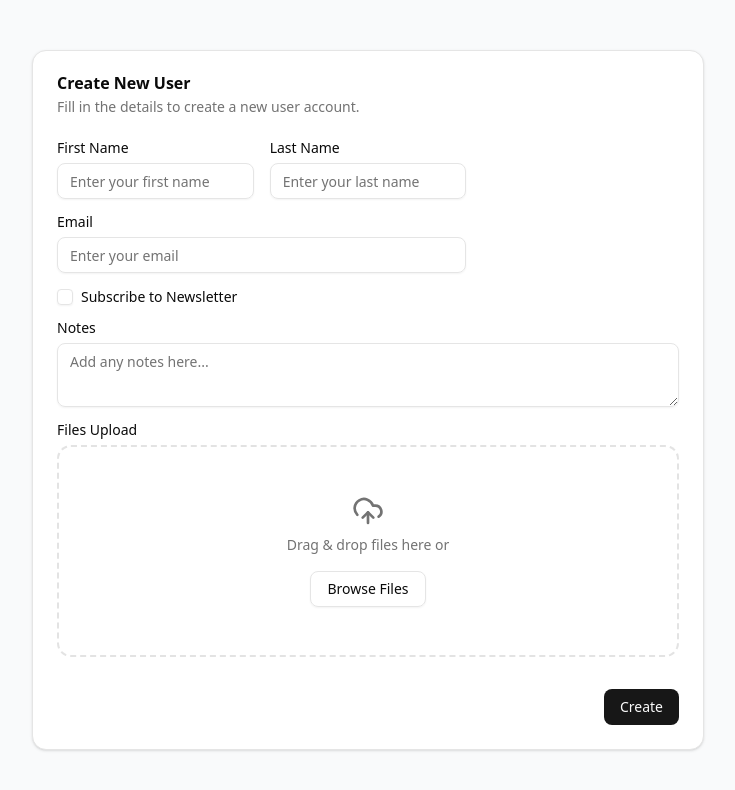
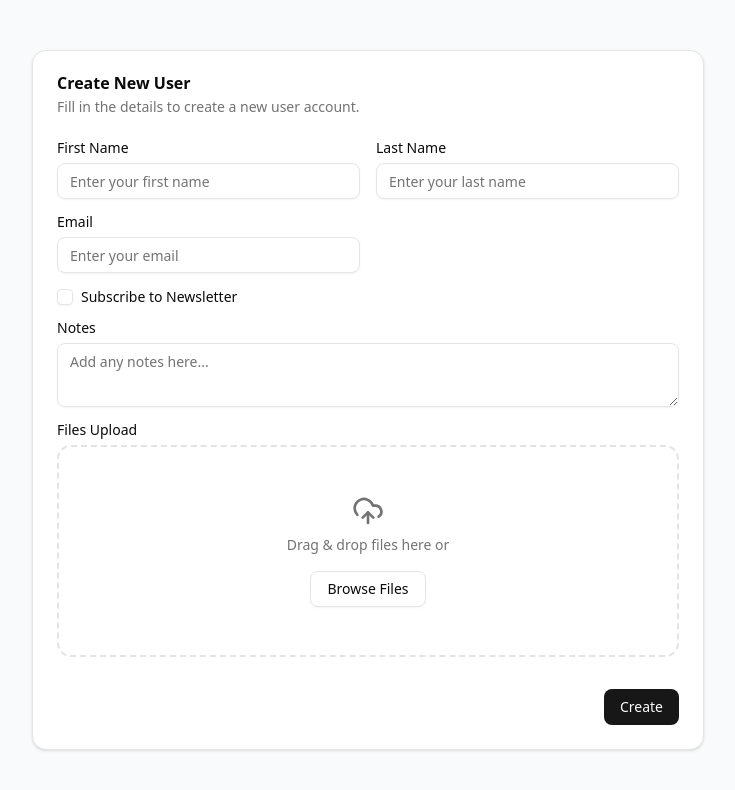
Before and after one commit to tienmetaf/shared-components, a Next.js app: page /User in a window 1280 px wide. Shown: the top 790 px of the page, without its empty margins (272-1007 px from the left). Built offline with nearby package versions, Linux system fonts and the light colour scheme.

Commit message:
fix: grid 3 column to 12 column

```diff
--- a/src/app/User/page.tsx
+++ b/src/app/User/page.tsx
@@ -31,21 +31,21 @@ const userFields: FieldConfig<UserFormValues>[] = [
         type: "text",
         readOnly: (values, mode) => mode === "update" || mode === "delete", // Read-only in update/delete mode
         hidden: (values, mode) => mode === "create", // Hidden in create mode
-        colSpan: { mobile: 1, tablet: 2, desktop: 3 }, // Takes full width on desktop
+        colSpan: { mobile: 6, tablet: 6, desktop: 6 }, // Takes full width on desktop
     },
     {
         name: "firstName",
         label: "First Name",
         type: "text",
         placeholder: "Enter your first name",
-        colSpan: { mobile: 1, tablet: 1, desktop: 1 },
+        colSpan: { mobile: 6, tablet: 6, desktop: 6 },
     },
     {
         name: "lastName",
         label: "Last Name",
         type: "text",
         placeholder: "Enter your last name",
-        colSpan: { mobile: 1, tablet: 1, desktop: 1 },
+        colSpan: { mobile: 6, tablet: 6, desktop: 6 },
     },
     {
         name: "email",
@@ -53,7 +53,7 @@ const userFields: FieldConfig<UserFormValues>[] = [
         type: "email",
         placeholder: "Enter your email",
         readOnly: (values, mode) => mode === "update", // Email is non-editable during update
-        colSpan: { mobile: 1, tablet: 2, desktop: 2 }, // Takes 2 columns on tablet and desktop
+        colSpan: { mobile: 6, tablet: 6, desktop: 6 }, // Takes 2 columns on tablet and desktop
     },
     {
         name: "age",
@@ -61,27 +61,27 @@ const userFields: FieldConfig<UserFormValues>[] = [
         type: "number",
         placeholder: "Enter your age",
         hidden: (values, mode) => !values.newsletter && mode !== "delete", // Hidden if newsletter is not checked, unless in delete mode
-        colSpan: { mobile: 1, tablet: 1, desktop: 1 },
+        colSpan: { mobile: 6, tablet: 6, desktop: 6  },
     },
     {
         name: "newsletter",
         label: "Subscribe to Newsletter",
         type: "checkbox",
-        colSpan: { mobile: 1, tablet: 2, desktop: 3 }, // Takes full width on desktop
+        colSpan: { mobile: 12, tablet: 12, desktop: 12 }, // Takes full width on desktop
     },
     {
         name: "notes",
         label: "Notes",
         type: "textarea",
         placeholder: "Add any notes here...",
-        colSpan: { mobile: 1, tablet: 2, desktop: 3 }, // Takes full width on desktop
+        colSpan: { mobile: 12, tablet: 12, desktop: 12 }, // Takes full width on desktop
     },
     {
         name: "files",
         label: "Files Upload",
         type: "file",
         placeholder: "Add file here...",
-        colSpan: { mobile: 1, tablet: 2, desktop: 3 },
+        colSpan: { mobile: 12, tablet: 12, desktop: 12 },
         fileConfig: {
             maxFiles: 2,
             maxFileSize: 1024 * 1024 * 1000,
--- a/src/app/components/file-upload/file-upload.tsx
+++ b/src/app/components/file-upload/file-upload.tsx
@@ -79,12 +79,6 @@ function SortableItem({file, preview, onRemove, onFileClick, disabled}: Sortable
                 "select-none", // Prevent text selection during drag
                 isDragging && "opacity-50 z-50"
             )}
-            onTouchStart={(e) => {
-                // Allow drag handle to work, but prevent other touch interactions
-                if ((e.target as HTMLElement).closest('[data-dnd-handle]')) {
-                    e.preventDefault()
-                }
-            }}
         >
             <button
                 type="button"
@@ -101,10 +95,6 @@ function SortableItem({file, preview, onRemove, onFileClick, disabled}: Sortable
                 }}
                 disabled={disabled}
                 aria-label="Reorder file"
-                onTouchStart={(e) => {
-                    // Prevent default touch behaviors for better drag experience
-                    e.preventDefault()
-                }}
                 data-dnd-handle="true" // Mark as drag handle for touch detection
             >
                 <GripVertical className="w-4 h-4 text-muted-foreground"/>
--- a/src/app/components/form-builder/form-builder.tsx
+++ b/src/app/components/form-builder/form-builder.tsx
@@ -49,9 +49,9 @@ export function FormBuilder<T extends FieldValues>({
             mode === "delete" || field.disabled?.(values, mode) || (field.readOnly?.(values, mode) && mode === "update")
 
         const colSpanClasses = cn(
-            field.colSpan?.mobile ? `col-span-${field.colSpan.mobile}` : "col-span-1",
-            field.colSpan?.tablet ? `md:col-span-${field.colSpan.tablet}` : "md:col-span-1",
-            field.colSpan?.desktop ? `lg:col-span-${field.colSpan.desktop}` : "lg:col-span-1",
+            TailwindGridSpan.mobile[(field.colSpan?.mobile ?? 1) - 1],
+            TailwindGridSpan.tablet[(field.colSpan?.tablet ?? 1) - 1],
+            TailwindGridSpan.desktop[(field.colSpan?.desktop ?? 1) - 1],
         )
 
         let inputComponent
@@ -158,7 +158,7 @@ export function FormBuilder<T extends FieldValues>({
                 </CardHeader>
             )}
             <CardContent>
-                <form onSubmit={formSubmitHandler} className="grid grid-cols-1 md:grid-cols-2 lg:grid-cols-3 gap-4">
+                <form onSubmit={formSubmitHandler} className="grid grid-cols-12 gap-4">
                     {fields.map(renderField)}
                     <div className="col-span-full flex justify-end mt-4">
                         <Button type="submit" variant={mode === "delete" ? "destructive" : "default"}>
@@ -170,3 +170,48 @@ export function FormBuilder<T extends FieldValues>({
         </Card>
     )
 }
+
+const TailwindGridSpan = {
+    mobile: [
+        "col-span-1",
+        "col-span-2",
+        "col-span-3",
+        "col-span-4",
+        "col-span-5",
+        "col-span-6",
+        "col-span-7",
+        "col-span-8",
+        "col-span-9",
+        "col-span-10",
+        "col-span-11",
+        "col-span-12"
+    ],
+    tablet: [
+        "md:col-span-1",
+        "md:col-span-2",
+        "md:col-span-3",
+        "md:col-span-4",
+        "md:col-span-5",
+        "md:col-span-6",
+        "md:col-span-7",
+        "md:col-span-8",
+        "md:col-span-9",
+        "md:col-span-10",
+        "md:col-span-11",
+        "md:col-span-12"
+    ],
+    desktop: [
+        "lg:col-span-1",
+        "lg:col-span-2",
+        "lg:col-span-3",
+        "lg:col-span-4",
+        "lg:col-span-5",
+        "lg:col-span-6",
+        "lg:col-span-7",
+        "lg:col-span-8",
+        "lg:col-span-9",
+        "lg:col-span-10",
+        "lg:col-span-11",
+        "lg:col-span-12"
+    ]
+}
--- a/src/app/components/form-builder/type.ts
+++ b/src/app/components/form-builder/type.ts
@@ -19,9 +19,9 @@ type FieldConfig<T extends FieldValues> = {
     disabled?: (values: T, mode: FormMode) => boolean
     readOnly?: (values: T, mode: FormMode) => boolean // New property for non-editable fields
     colSpan?: {
-        mobile?: number // e.g., 1 (col-span-1)
-        tablet?: number // e.g., 2 (md:col-span-2)
-        desktop?: number // e.g., 3 (lg:col-span-3)
+        mobile?: 1 | 2 | 3 | 4 | 5 | 6 | 7 | 8 | 9 | 10 | 11 | 12 // e.g., 1 (col-span-1)
+        tablet?: 1 | 2 | 3 | 4 | 5 | 6 | 7 | 8 | 9 | 10 | 11 | 12 // e.g., 2 (md:col-span-2)
+        desktop?: 1 | 2 | 3 | 4 | 5 | 6 | 7 | 8 | 9 | 10 | 11 | 12 // e.g., 3 (lg:col-span-3)
     },
     fileConfig?: {
         maxFiles?: number
```
